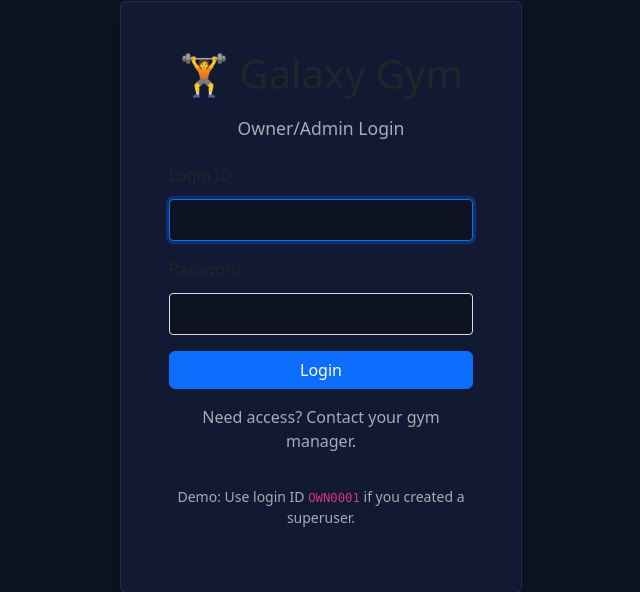
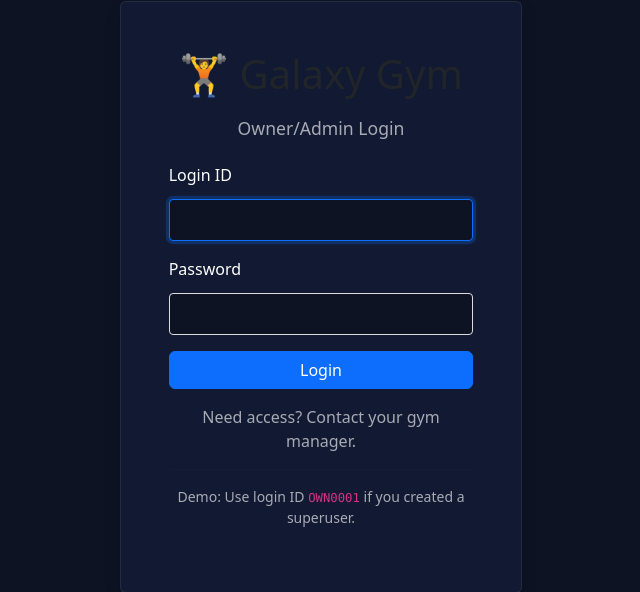
Before and after one commit to kalibilly/GalaxyGym, a Django app: page /accounts/login/?next=/attendance/ in a window 1280 px wide. Shown: the part 107-699 px from the top of the page, without its empty margins (319-959 px from the left). Run offline with Django 5.2, Linux system fonts and the light colour scheme; parts of the project's set-up code (start-up, migrations or seed data) failed here and were passed over.

Commit message:
Update dark-theme.css

```diff
--- a/static/css/dark-theme.css
+++ b/static/css/dark-theme.css
@@ -49,6 +49,11 @@ body {
     border-color: rgba(255,255,255,0.12);
 }
 
+/* Improve contrast for form labels in dark theme: make labels white */
+form label, .form-label {
+    color: #ffffff !important;
+}
+
 .form-control:focus, .form-select:focus {
     background-color: #0d1323;
     color: #f8f9fa;
```
